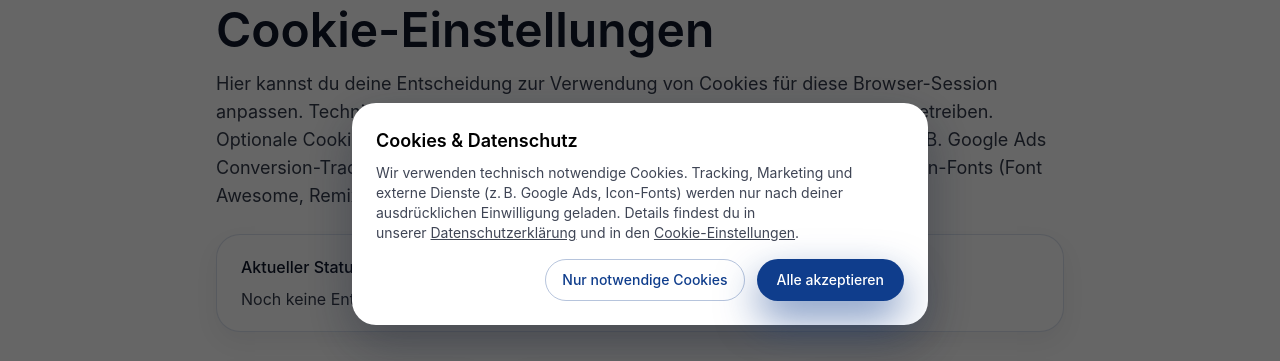
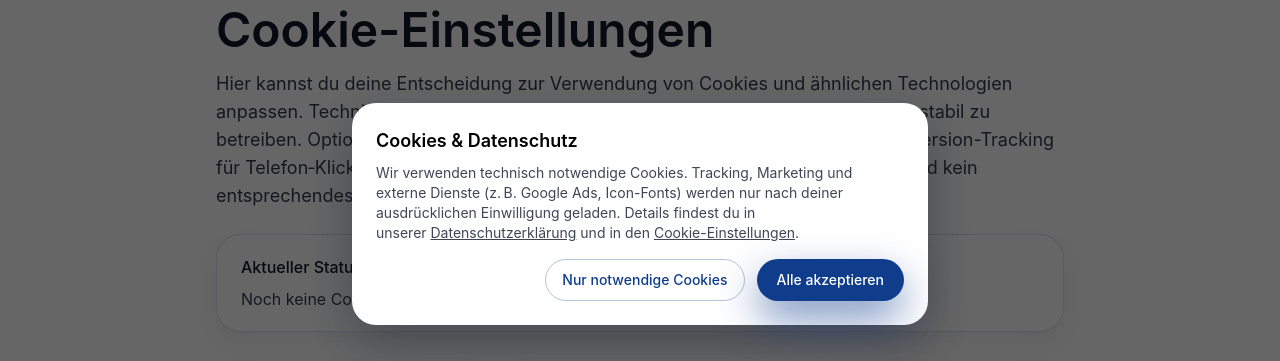
Before and after one commit to oxaxk/schiek, a React (Vite) app: page /cookie in a window 1280 px wide. Shown: the part 186-547 px from the top of the page. Built offline with nearby package versions, Linux system fonts and the light colour scheme; no server answers.

Commit message:
Update page.tsx

```diff
--- a/src/pages/cookie/page.tsx
+++ b/src/pages/cookie/page.tsx
@@ -79,11 +79,11 @@ const CookieSettingsPage: React.FC = () => {
   const getStatusLabel = () => {
     switch (status) {
       case 'accepted':
-        return 'Alle Cookies akzeptiert (Session)';
+        return 'Alle optionalen Cookies akzeptiert.';
       case 'rejected':
-        return 'Nur notwendige Cookies (Session)';
+        return 'Nur technisch notwendige Cookies aktiv.';
       default:
-        return 'Noch keine Entscheidung für diese Session gespeichert.';
+        return 'Noch keine Cookie-Entscheidung gespeichert.';
     }
   };
 
@@ -110,11 +110,7 @@ const CookieSettingsPage: React.FC = () => {
             <p
               className="text-base sm:text-lg leading-relaxed text-[#0F172A]/85 mb-6"
             >
-              Hier kannst du deine Entscheidung zur Verwendung von Cookies für diese Browser-Session
-              anpassen. Technisch notwendige Cookies verwenden wir, um die Seite sicher zu
-              betreiben. Optionale Cookies und vergleichbare Technologien für Statistik oder Marketing – z.&nbsp;B.
-              Google&nbsp;Ads Conversion-Tracking für Anrufe und WhatsApp-Klicks sowie das Nachladen von Icon-Fonts (Font Awesome, Remix Icon) – setzen wir nur,
-              wenn du zustimmst.
+              Hier kannst du deine Entscheidung zur Verwendung von Cookies und ähnlichen Technologien anpassen. Technisch notwendige Cookies verwenden wir, um die Seite sicher und stabil zu betreiben. Optionale Technologien für Marketingzwecke – aktuell Google Ads Conversion-Tracking für Telefon‑Klicks – werden nur aktiviert, wenn du zustimmst. Ohne Zustimmung wird kein entsprechendes Tracking geladen.
             </p>
 
             <div className="mb-8 rounded-3xl border border-[#0F3D8C]/15 bg-white px-6 py-5 shadow-[0_10px_25px_rgba(15,23,42,0.06)]">
```
